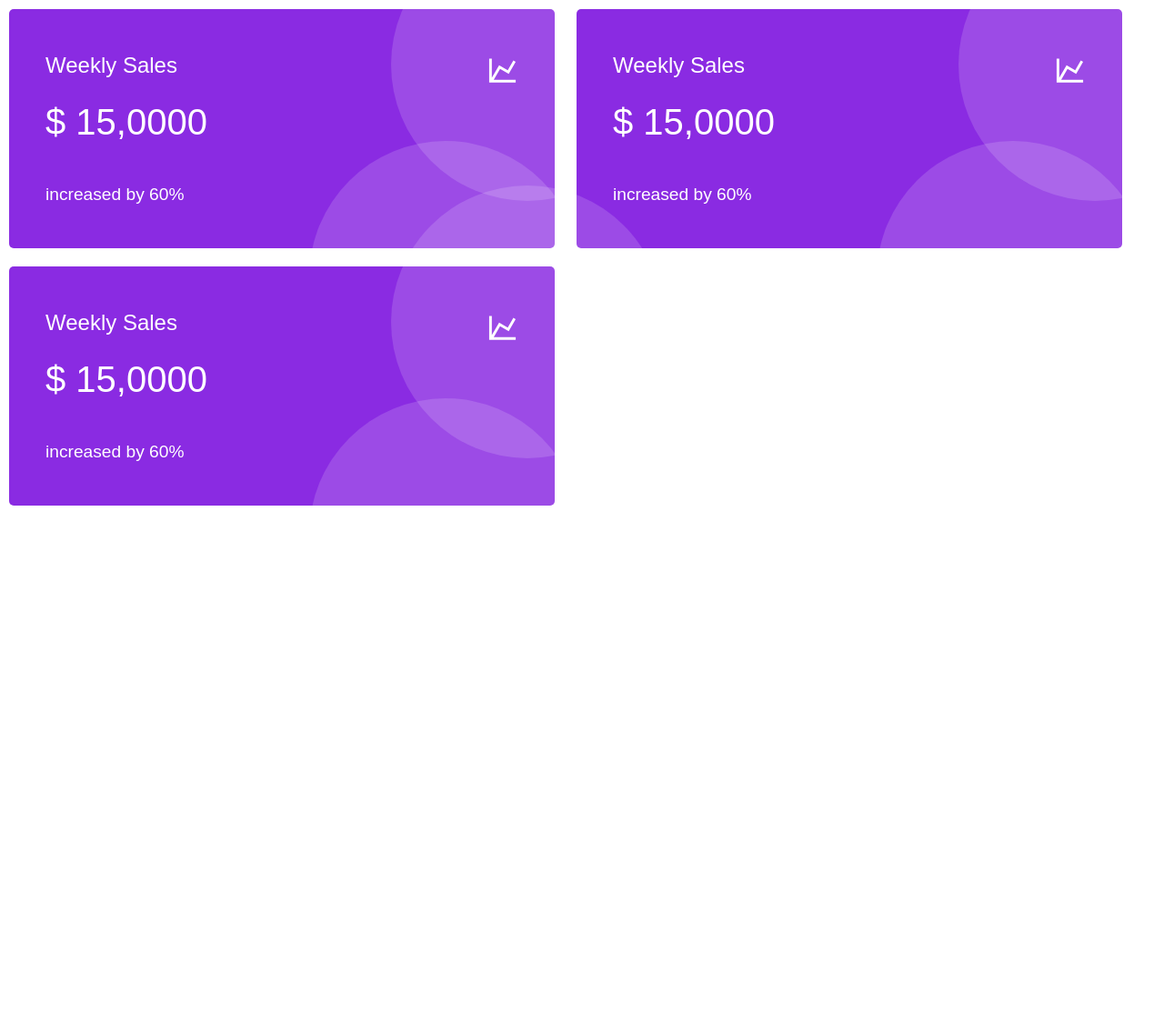
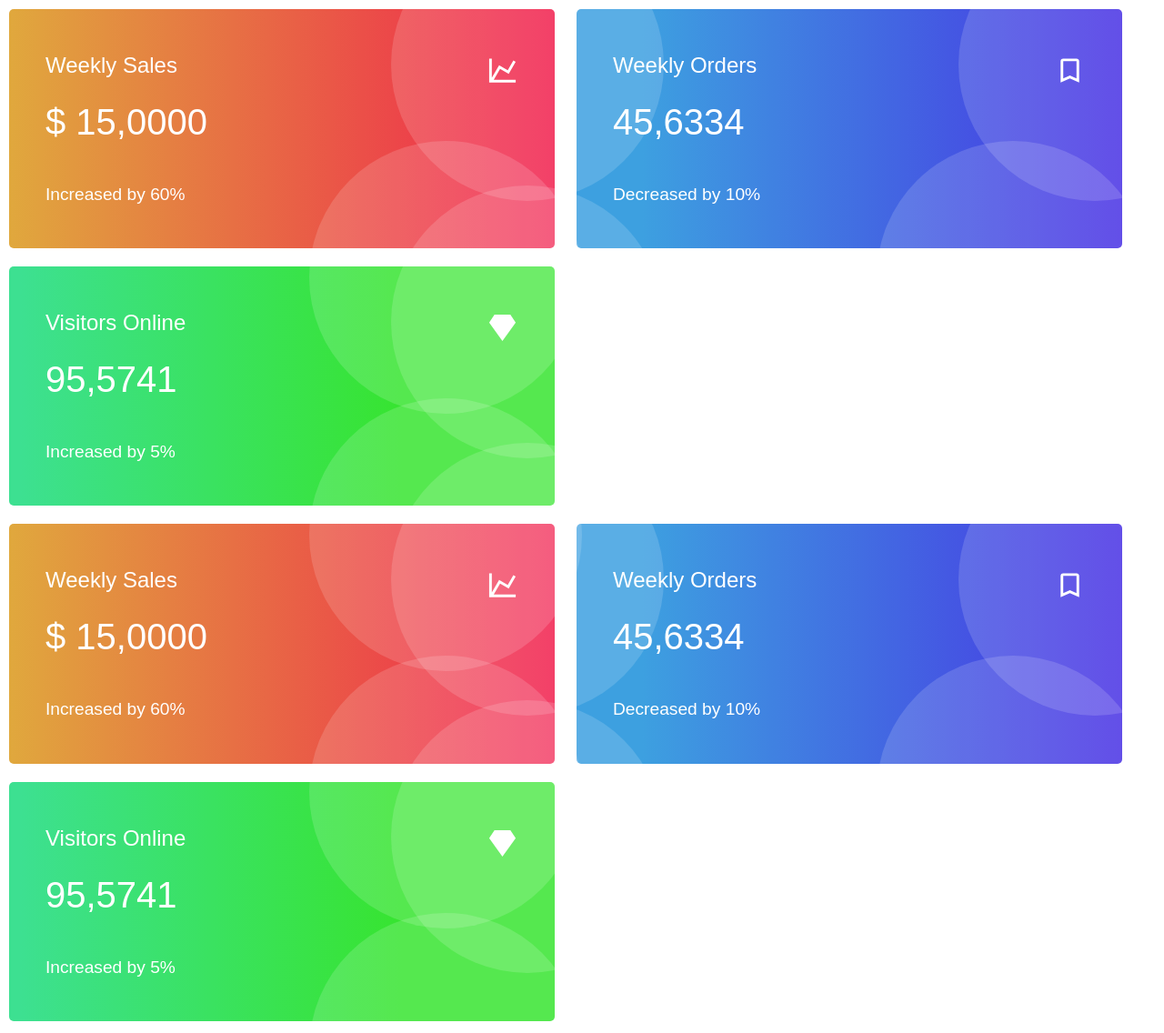
Before and after one commit to AntoshkivKola/practice04_cards, a plain HTML site: page index.html in a window 1280 px wide. Shown: the top 1136 px of the page at 91% size. Before the commit the page ends 800 px from the top, so only its background shows below. Drawn offline with Linux system fonts and the light colour scheme.

Commit message:
Add bg for cards

```diff
--- a/assets/css/style.css
+++ b/assets/css/style.css
@@ -12,7 +12,7 @@
 .wrapper-card{
   position: relative;
   display: inline-block;
-  background-color: blueviolet;
+
   border-radius: 5px;
 
   font-family: sans-serif;
@@ -22,6 +22,7 @@
 }
 
 .wrapper-card::before, .wrapper-card::after{
+  z-index: 2;
   content: '';
   position: absolute;
   background-color: white;
@@ -30,7 +31,20 @@
   border-radius: calc(var(--card-min-width)/4);
   overflow: hidden;
   opacity: 0.15;
+  z-index:10;
 }
+
+.bg-weekly-sales{
+  background: linear-gradient(90deg, rgba(224,168,61,1) 0%, rgba(241,31,78,1) 100%);
+}
+
+.bg-weekly-orders{
+  background: linear-gradient(90deg, rgba(61,160,224,1) 12%, rgba(72,48,228,1) 100%);
+}
+.bg-visitors-online{
+  background: linear-gradient(90deg, rgba(61,224,145,1) 2%, rgba(55,228,48,1) 72%);
+}
+
 .wrapper-card::before{
   bottom: 20%;
   left: 70%;
@@ -42,11 +56,9 @@
 }
 
 .card{
-
   min-width: var(--card-min-width);
   width: var(--card-width);
   min-height: var(--card-min-height);
-
 
   padding: 50px 40px;
 }
@@ -58,6 +70,7 @@
 .card-header{
   display: inline-block;
   font-size: 1.5em;
+  text-transform: capitalize;
 }
 
 .card-icon{
@@ -77,4 +90,5 @@
 
   font-size: 1.2em;
   font-style: bold;
+
 }
--- a/index.html
+++ b/index.html
@@ -9,31 +9,60 @@
  <body>
    <article>
      <section>
-       <div class="wrapper-card">
+       <div class="wrapper-card bg-weekly-sales">
         <div class="card">
-          <h2 class="card-header">Weekly Sales</h2>
+          <h2 class="card-header ">Weekly Sales</h2>
           <img src="./assets/icons/chart-line.svg" alt="chart line" class="card-icon">
           <span class="card-numbers">$ 15,0000</span>
-          <span class="card-dop-info">increased by 60%</span>
+          <span class="card-dop-info">Increased by 60%</span>
         </div>
        </div>
-       <div class="wrapper-card">
+       <div class="wrapper-card bg-weekly-orders">
         <div class="card">
-          <h2 class="card-header">Weekly Sales</h2>
-          <img src="./assets/icons/chart-line.svg" alt="chart line" class="card-icon">
-          <span class="card-numbers">$ 15,0000</span>
-          <span class="card-dop-info">increased by 60%</span>
+          <h2 class="card-header ">Weekly Orders</h2>
+          <img src="./assets/icons/bookmark-outline.svg" alt="chart line" class="card-icon">
+          <span class="card-numbers">45,6334</span>
+          <span class="card-dop-info">Decreased by 10%</span>
         </div>
        </div>
-       <div class="wrapper-card">
+       <div class="wrapper-card bg-visitors-online">
         <div class="card">
-          <h2 class="card-header">Weekly Sales</h2>
-          <img src="./assets/icons/chart-line.svg" alt="chart line" class="card-icon">
-          <span class="card-numbers">$ 15,0000</span>
-          <span class="card-dop-info">increased by 60%</span>
+          <h2 class="card-header">Visitors online</h2>
+          <img src="./assets/icons/diamond.svg" alt="chart line" class="card-icon">
+          <span class="card-numbers">95,5741</span>
+          <span class="card-dop-info">Increased by 5%</span>
         </div>
        </div>
      </section>
+
+
+     <section>
+      <div class="wrapper-card bg-weekly-sales">
+       <div class="card">
+         <h2 class="card-header ">Weekly Sales</h2>
+         <img src="./assets/icons/chart-line.svg" alt="chart line" class="card-icon">
+         <span class="card-numbers">$ 15,0000</span>
+         <span class="card-dop-info">Increased by 60%</span>
+       </div>
+      </div>
+      <div class="wrapper-card bg-weekly-orders">
+       <div class="card">
+         <h2 class="card-header ">Weekly Orders</h2>
+         <img src="./assets/icons/bookmark-outline.svg" alt="chart line" class="card-icon">
+         <span class="card-numbers">45,6334</span>
+         <span class="card-dop-info">Decreased by 10%</span>
+       </div>
+      </div>
+      <div class="wrapper-card bg-visitors-online">
+       <div class="card">
+         <h2 class="card-header">Visitors online</h2>
+         <img src="./assets/icons/diamond.svg" alt="chart line" class="card-icon">
+         <span class="card-numbers">95,5741</span>
+         <span class="card-dop-info">Increased by 5%</span>
+       </div>
+      </div>
+    </section>
+
    </article>
  </body>
  </html>
```
